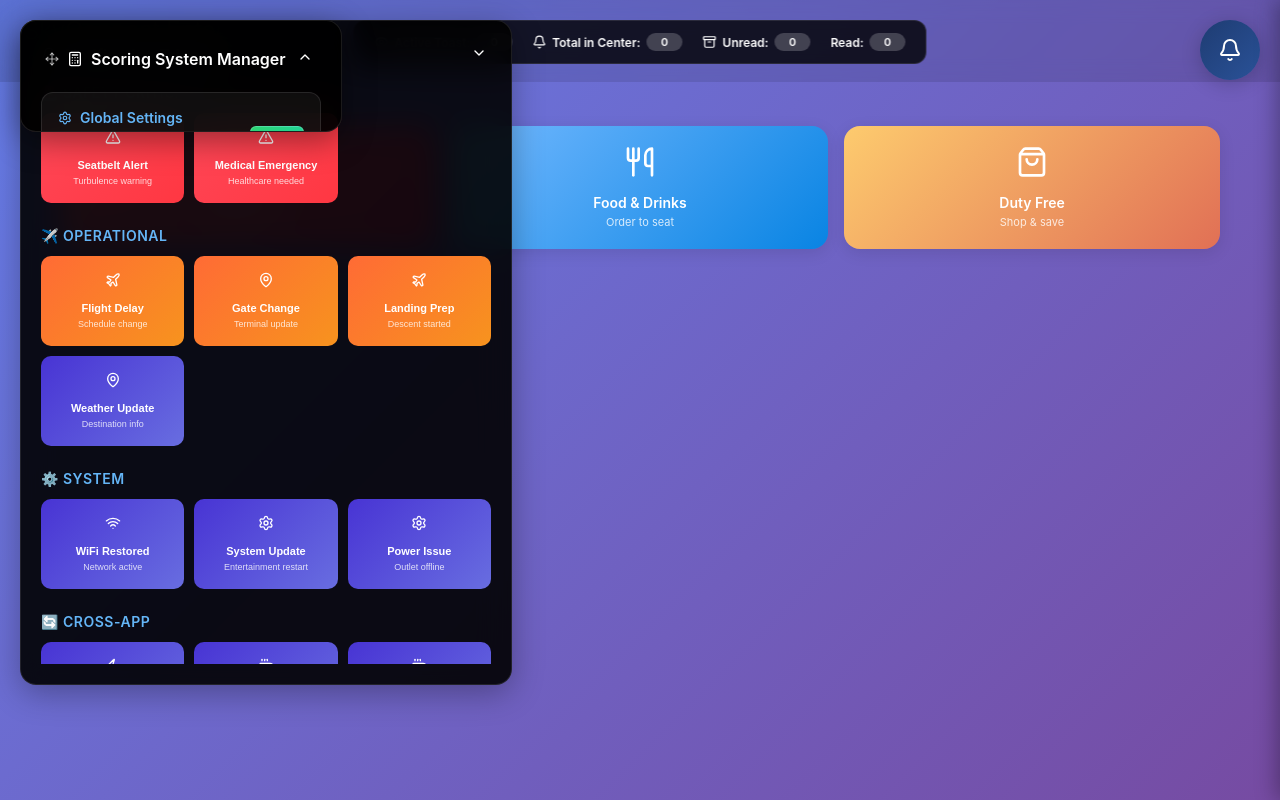
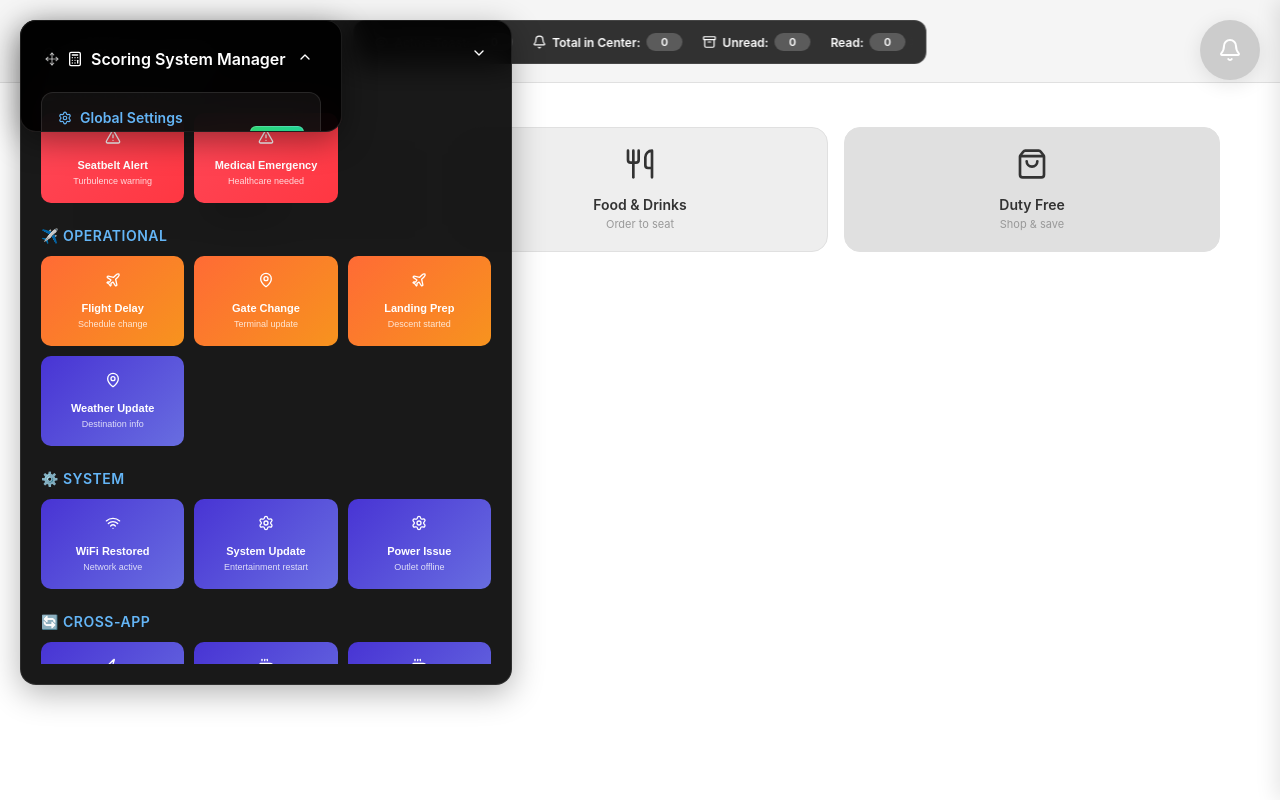
Before and after one commit to sanketkumta/Notific, a React (Create React App) app: page / in a window 1280 px wide. Built offline with nearby package versions, Linux system fonts and the light colour scheme.

Commit message:
Change all backgrounds to white with gray elements and remove all hover states

```diff
--- a/src/App.tsx
+++ b/src/App.tsx
@@ -11,30 +11,32 @@ import { ScoringSystemManager } from './components/ScoringSystemManager';
 
 const AppContainer = styled.div`
   min-height: 100vh;
-  background: linear-gradient(135deg, #667eea 0%, #764ba2 100%);
+  background: #ffffff;
   font-family: -apple-system, BlinkMacSystemFont, 'Segoe UI', 'Roboto', sans-serif;
 `;
 
 const Header = styled.header`
-  background: rgba(0, 0, 0, 0.1);
-  color: white;
+  background: #f5f5f5;
+  color: #333333;
   padding: 16px 24px;
   display: flex;
   justify-content: space-between;
   align-items: center;
-  backdrop-filter: blur(10px);
+  border-bottom: 1px solid #e0e0e0;
 `;
 
 const Title = styled.h1`
   margin: 0;
   font-size: 24px;
   font-weight: 300;
+  color: #333333;
 `;
 
 const Subtitle = styled.p`
   margin: 4px 0 0 0;
   opacity: 0.8;
   font-size: 14px;
+  color: #666666;
 `;
 
 const MainContent = styled.main`
--- a/src/components/AnimatedNotifications.tsx
+++ b/src/components/AnimatedNotifications.tsx
@@ -27,23 +27,24 @@ const NotificationToast = styled.div<{
   background: ${props => {
     switch (props.priority) {
       case PriorityLevel.CRITICAL:
-        return 'linear-gradient(135deg, #ff4757 0%, #ff3742 100%)';
+        return '#999999';
       case PriorityLevel.HIGH:
-        return 'linear-gradient(135deg, #ff6b35 0%, #f7931e 100%)';
+        return '#b3b3b3';
       default:
-        return 'linear-gradient(135deg, #4834d4 0%, #686de0 100%)';
+        return '#cccccc';
     }
   }};
-  color: white;
+  color: #333333;
   border-radius: 12px;
   padding: 12px 16px;
-  box-shadow: 0 8px 32px rgba(0, 0, 0, 0.2);
+  box-shadow: 0 4px 12px rgba(0, 0, 0, 0.1);
   display: flex;
   align-items: center;
   justify-content: space-between;
   pointer-events: all;
   width: 100%;
   position: relative;
+  border: 1px solid #e0e0e0;
 
   ${props => props.isRemoving ? `
     animation: slideOutRight 0.4s ease-in-out forwards;
@@ -78,38 +79,6 @@ const NotificationToast = styled.div<{
       }
     }
   `}
-
-  ${props => props.priority === PriorityLevel.CRITICAL && `
-    &::after {
-      content: '';
-      position: absolute;
-      top: 0;
-      left: 0;
-      right: 0;
-      bottom: 0;
-      border-radius: 12px;
-      box-shadow: 0 0 20px rgba(255, 71, 87, 0.6);
-      animation: criticalPulse 2s ease-in-out infinite;
-      pointer-events: none;
-      z-index: -1;
-    }
-
-    @keyframes criticalPulse {
-      0%, 100% {
-        box-shadow: 0 0 20px rgba(255, 71, 87, 0.3);
-      }
-      50% {
-        box-shadow: 0 0 30px rgba(255, 71, 87, 0.8);
-      }
-    }
-  `}
-
-  transition: all 0.3s ease;
-
-  &:hover {
-    transform: translateX(-5px);
-    box-shadow: 0 12px 40px rgba(0, 0, 0, 0.3);
-  }
 `;
 
 const Content = styled.div`
@@ -119,7 +88,7 @@ const Content = styled.div`
 
 const AppName = styled.div`
   font-size: 12px;
-  opacity: 0.9;
+  color: #666666;
   margin-bottom: 4px;
   font-weight: 600;
 `;
@@ -127,28 +96,22 @@ const AppName = styled.div`
 const Message = styled.div`
   font-size: 14px;
   line-height: 1.3;
+  color: #333333;
 `;
 
 const CloseButton = styled.button`
   background: none;
   border: none;
-  color: white;
+  color: #666666;
   cursor: pointer;
   padding: 4px;
   border-radius: 4px;
-  opacity: 0.8;
-  transition: all 0.2s;
-
-  &:hover {
-    opacity: 1;
-    background: rgba(255, 255, 255, 0.1);
-  }
 `;
 
 const SeeMoreButton = styled.button`
-  background: linear-gradient(135deg, #4834d4 0%, #686de0 100%);
-  border: none;
-  color: white;
+  background: #e0e0e0;
+  border: 1px solid #cccccc;
+  color: #333333;
   padding: 12px 20px;
   border-radius: 12px;
   cursor: pointer;
@@ -160,19 +123,7 @@ const SeeMoreButton = styled.button`
   gap: 8px;
   width: 100%;
   margin-top: 8px;
-  transition: all 0.3s ease;
   pointer-events: all;
-  box-shadow: 0 4px 16px rgba(0, 0, 0, 0.1);
-
-  &:hover {
-    transform: translateY(-2px);
-    box-shadow: 0 6px 20px rgba(0, 0, 0, 0.2);
-    background: linear-gradient(135deg, #5a4fcf 0%, #7b6feb 100%);
-  }
-
-  &:active {
-    transform: translateY(0);
-  }
 `;
 
 const SeeMoreText = styled.div`
@@ -184,14 +135,14 @@ const SeeMoreText = styled.div`
 
 const SeeMoreCount = styled.span`
   font-size: 12px;
-  opacity: 0.9;
+  color: #666666;
   margin-top: 2px;
 `;
 
 const TopButton = styled.button`
-  background: linear-gradient(135deg, #667eea 0%, #764ba2 100%);
-  border: none;
-  color: white;
+  background: #cccccc;
+  border: 1px solid #b3b3b3;
+  color: #333333;
   padding: 8px 16px;
   border-radius: 20px;
   cursor: pointer;
@@ -203,19 +154,7 @@ const TopButton = styled.button`
   gap: 6px;
   width: 100%;
   margin-bottom: 8px;
-  transition: all 0.3s ease;
   pointer-events: all;
-  box-shadow: 0 2px 12px rgba(0, 0, 0, 0.1);
-
-  &:hover {
-    transform: translateY(-1px);
-    box-shadow: 0 4px 16px rgba(0, 0, 0, 0.2);
-    background: linear-gradient(135deg, #5a67d8 0%, #6b46c1 100%);
-  }
-
-  &:active {
-    transform: translateY(0);
-  }
 `;
 
 const TopButtonText = styled.div`
@@ -228,13 +167,6 @@ const TopButtonText = styled.div`
 
 const IconContainer = styled.div<{ priority: PriorityLevel }>`
   margin-right: 12px;
-  animation: ${props => props.priority === PriorityLevel.CRITICAL ? 'shake 0.5s ease-in-out infinite' : 'none'};
-
-  @keyframes shake {
-    0%, 100% { transform: translateX(0); }
-    25% { transform: translateX(-2px); }
-    75% { transform: translateX(2px); }
-  }
 `;
 
 interface ActiveNotificationsProps {
@@ -305,7 +237,7 @@ export function AnimatedNotifications({ onOpenNotificationCenter }: ActiveNotifi
           <Bell size={14} />
           <TopButtonText>
             <div>Notification Center</div>
-            <div style={{ fontSize: '10px', opacity: 0.8 }}>+{remainingCount} more</div>
+            <div style={{ fontSize: '10px', color: '#666666' }}>+{remainingCount} more</div>
           </TopButtonText>
         </TopButton>
       )}
--- a/src/components/EntertainmentDashboard.tsx
+++ b/src/components/EntertainmentDashboard.tsx
@@ -16,34 +16,24 @@ const Container = styled.div`
 `;
 
 const AppTile = styled.div`
-  background: linear-gradient(135deg, #74b9ff 0%, #0984e3 100%);
+  background: #f5f5f5;
   border-radius: 16px;
   padding: 20px;
-  color: white;
+  color: #333333;
   text-align: center;
   cursor: pointer;
-  transition: all 0.3s ease;
-  box-shadow: 0 4px 16px rgba(0, 0, 0, 0.1);
+  border: 1px solid #e0e0e0;
 
-  &:hover {
-    transform: translateY(-4px);
-    box-shadow: 0 8px 24px rgba(0, 0, 0, 0.2);
+  &:nth-child(1) {
+    background: #f5f5f5;
   }
 
-  &:nth-child(odd) {
-    background: linear-gradient(135deg, #fd79a8 0%, #e84393 100%);
+  &:nth-child(2) {
+    background: #eeeeee;
   }
 
-  &:nth-child(3n) {
-    background: linear-gradient(135deg, #fdcb6e 0%, #e17055 100%);
-  }
-
-  &:nth-child(4n) {
-    background: linear-gradient(135deg, #6c5ce7 0%, #a29bfe 100%);
-  }
-
-  &:nth-child(5n) {
-    background: linear-gradient(135deg, #00b894 0%, #00cec9 100%);
+  &:nth-child(3) {
+    background: #e0e0e0;
   }
 `;
 
@@ -58,7 +48,7 @@ const AppName = styled.div`
 
 const AppDescription = styled.div`
   font-size: 11px;
-  opacity: 0.8;
+  color: #999999;
   margin-top: 4px;
 `;
 
--- a/src/components/NotificationCenter.tsx
+++ b/src/components/NotificationCenter.tsx
@@ -11,8 +11,8 @@ const Container = styled.div<{ isOpen: boolean }>`
   right: ${props => props.isOpen ? '0' : '-400px'};
   width: 400px;
   height: 100vh;
-  background: linear-gradient(180deg, #1e3c72 0%, #2a5298 100%);
-  box-shadow: -4px 0 20px rgba(0, 0, 0, 0.3);
+  background: #f5f5f5;
+  box-shadow: -4px 0 20px rgba(0, 0, 0, 0.1);
   transition: right 0.3s ease-in-out;
   z-index: 2000;
   display: flex;
@@ -20,13 +20,13 @@ const Container = styled.div<{ isOpen: boolean }>`
 `;
 
 const Header = styled.div`
-  background: rgba(0, 0, 0, 0.1);
+  background: #eeeeee;
   padding: 20px;
   display: flex;
   justify-content: space-between;
   align-items: center;
-  color: white;
-  border-bottom: 1px solid rgba(255, 255, 255, 0.1);
+  color: #333333;
+  border-bottom: 1px solid #e0e0e0;
 `;
 
 const Title = styled.h2`
@@ -35,6 +35,7 @@ const Title = styled.h2`
   display: flex;
   align-items: center;
   gap: 8px;
+  color: #333333;
 `;
 
 const Controls = styled.div`
@@ -45,36 +46,26 @@ const Controls = styled.div`
 const IconButton = styled.button`
   background: none;
   border: none;
-  color: white;
+  color: #666666;
   cursor: pointer;
   padding: 8px;
   border-radius: 6px;
-  transition: background 0.2s;
-
-  &:hover {
-    background: rgba(255, 255, 255, 0.1);
-  }
 `;
 
 const FilterContainer = styled.div`
   padding: 16px 20px;
-  border-bottom: 1px solid rgba(255, 255, 255, 0.1);
+  border-bottom: 1px solid #e0e0e0;
 `;
 
 const FilterButton = styled.button<{ active: boolean }>`
-  background: ${props => props.active ? 'rgba(255, 255, 255, 0.2)' : 'rgba(255, 255, 255, 0.1)'};
+  background: ${props => props.active ? '#cccccc' : '#e0e0e0'};
   border: none;
-  color: white;
+  color: #333333;
   padding: 6px 12px;
   margin: 4px;
   border-radius: 16px;
   font-size: 12px;
   cursor: pointer;
-  transition: all 0.2s;
-
-  &:hover {
-    background: rgba(255, 255, 255, 0.2);
-  }
 `;
 
 const NotificationList = styled.div`
@@ -85,12 +76,12 @@ const NotificationList = styled.div`
 
 const EmptyState = styled.div`
   text-align: center;
-  color: rgba(255, 255, 255, 0.6);
+  color: #999999;
   padding: 40px 20px;
 `;
 
 const Badge = styled.span`
-  background: #ff4757;
+  background: #999999;
   color: white;
   border-radius: 50%;
   padding: 2px 6px;
@@ -102,39 +93,18 @@ const ToggleButton = styled.button<{ hasNotifications: boolean }>`
   position: fixed;
   top: 20px;
   right: 20px;
-  background: ${props => props.hasNotifications ? 'linear-gradient(135deg, #ff4757 0%, #ff3742 100%)' : 'linear-gradient(135deg, #1e3c72 0%, #2a5298 100%)'};
+  background: ${props => props.hasNotifications ? '#999999' : '#cccccc'};
   border: none;
   color: white;
   width: 60px;
   height: 60px;
   border-radius: 50%;
   cursor: pointer;
-  box-shadow: 0 4px 20px rgba(0, 0, 0, 0.2);
-  transition: all 0.3s ease;
+  box-shadow: 0 4px 20px rgba(0, 0, 0, 0.1);
   z-index: 1999;
   display: flex;
   align-items: center;
   justify-content: center;
-
-  &:hover {
-    transform: scale(1.1);
-  }
-
-  ${props => props.hasNotifications && `
-    animation: pulse 2s infinite;
-
-    @keyframes pulse {
-      0% {
-        box-shadow: 0 4px 20px rgba(0, 0, 0, 0.2);
-      }
-      50% {
-        box-shadow: 0 4px 20px rgba(255, 71, 87, 0.4);
-      }
-      100% {
-        box-shadow: 0 4px 20px rgba(0, 0, 0, 0.2);
-      }
-    }
-  `}
 `;
 
 interface NotificationCenterProps {
--- a/src/pages/CabinService.tsx
+++ b/src/pages/CabinService.tsx
@@ -3,9 +3,9 @@ import styled from 'styled-components';
 
 const Container = styled.div`
   min-height: 100vh;
-  background: linear-gradient(135deg, #3742fa 0%, #5352ed 100%);
+  background: #ffffff;
   padding: 20px;
-  color: white;
+  color: #333333;
   display: flex;
   align-items: center;
   justify-content: center;
@@ -14,7 +14,7 @@ const Container = styled.div`
 const EmptyMessage = styled.div`
   text-align: center;
   font-size: 24px;
-  opacity: 0.7;
+  color: #666666;
 `;
 
 export function CabinService() {
--- a/src/pages/DutyFreeShop.tsx
+++ b/src/pages/DutyFreeShop.tsx
@@ -3,9 +3,9 @@ import styled from 'styled-components';
 
 const Container = styled.div`
   min-height: 100vh;
-  background: linear-gradient(135deg, #ffa502 0%, #ff6348 100%);
+  background: #ffffff;
   padding: 20px;
-  color: white;
+  color: #333333;
   display: flex;
   align-items: center;
   justify-content: center;
@@ -14,7 +14,7 @@ const Container = styled.div`
 const EmptyMessage = styled.div`
   text-align: center;
   font-size: 24px;
-  opacity: 0.7;
+  color: #666666;
 `;
 
 export function DutyFreeShop() {
--- a/src/pages/EntertainmentHub.tsx
+++ b/src/pages/EntertainmentHub.tsx
@@ -3,9 +3,9 @@ import styled from 'styled-components';
 
 const Container = styled.div`
   min-height: 100vh;
-  background: linear-gradient(135deg, #4834d4 0%, #686de0 100%);
+  background: #ffffff;
   padding: 20px;
-  color: white;
+  color: #333333;
   display: flex;
   align-items: center;
   justify-content: center;
@@ -14,7 +14,7 @@ const Container = styled.div`
 const EmptyMessage = styled.div`
   text-align: center;
   font-size: 24px;
-  opacity: 0.7;
+  color: #666666;
 `;
 
 export function EntertainmentHub() {
```
